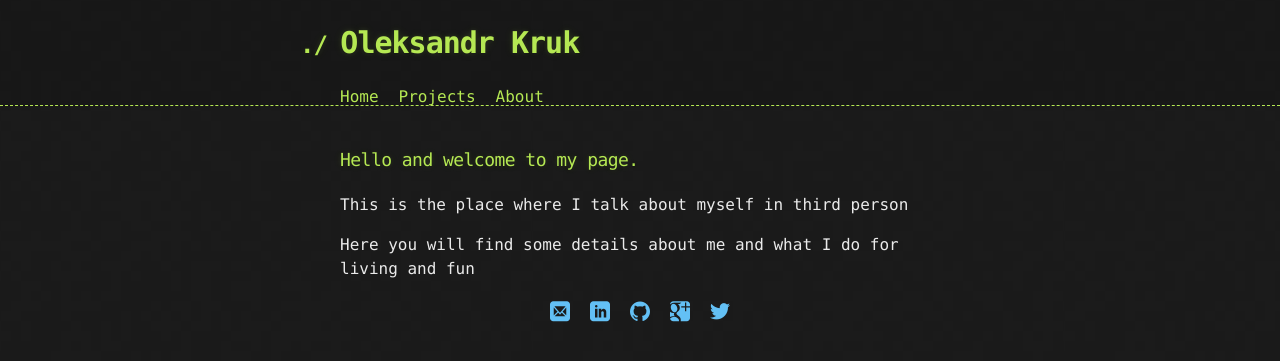
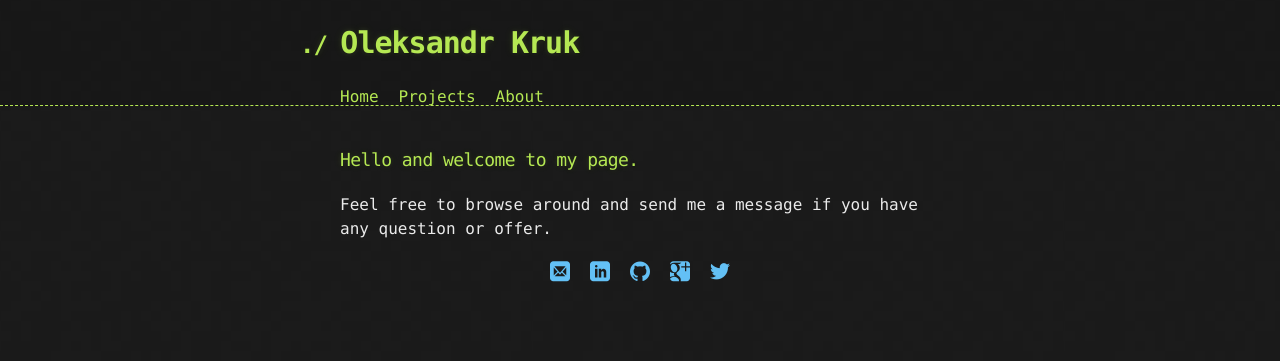
Before and after one commit to 0mega/0mega.github.io, a Jekyll site: the page built from index.html, in a window 1280 px wide. Shown: the top 361 px of the page. Built offline with Jekyll 4.4.1, drawn with Linux system fonts in a browser that asks for light colours.

Commit message:
update home page

```diff
--- a/index.html
+++ b/index.html
@@ -5,8 +5,7 @@ layout: default
 
 <section id="main_content">
     <h3>Hello and welcome to my page.</h3>
-    <p>This is the place where I talk about myself in third person</p>
-    <p>Here you will find some details about me and what I do for living and fun</p>
+    <p>Feel free to browse around and send me a message if you have any question or offer.</p>
 
 
 </section>
```
